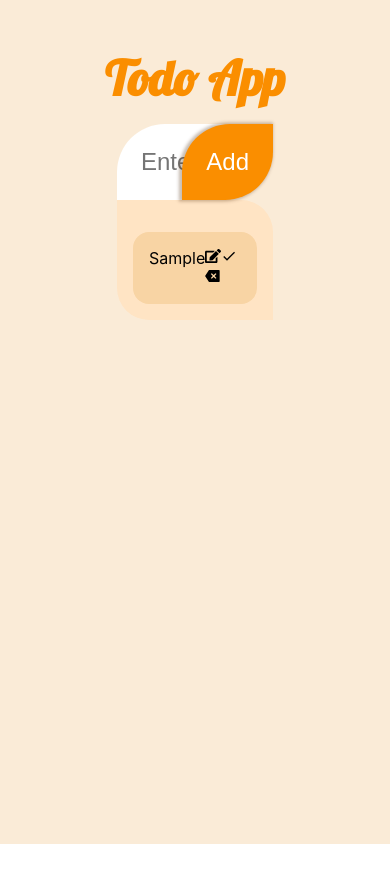
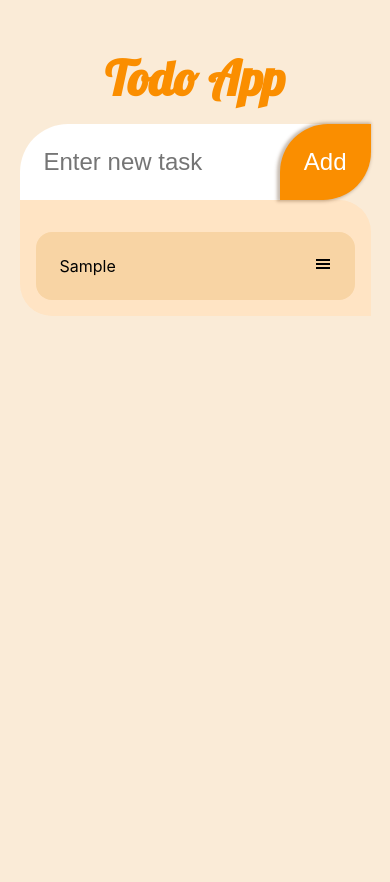
Before and after one commit to Vastro-lorde/S-TodoApp, a React (Create React App) app: page / in a window 390 px wide. Both pictures are taken after typing "Sample" into the empty fields and a click on the button "Add". Shown: the top 882 px of the page. Before the commit the page ends 844 px from the top, so only its background shows below. Built offline with nearby package versions, Linux system fonts and the light colour scheme.

Commit message:
added functions for setting done and deleting a task

```diff
--- a/src/Components/Main/InputField/InputField.module.css
+++ b/src/Components/Main/InputField/InputField.module.css
@@ -41,3 +41,16 @@
 .inputSubmit:active {
   box-shadow: -0.1rem 0 0.2rem 0.1rem rgba(74, 38, 0, 0.1);
 }
+
+/* Medium devices (landscape tablets, 768px and up) */
+@media only screen and (max-width: 768px) {
+  .taskInput {
+    width: 60%;
+  }
+}
+
+@media only screen and (max-width: 600px) {
+  .taskInput {
+    width: 90%;
+  }
+}
--- a/src/Components/Main/Task/Task.module.css
+++ b/src/Components/Main/Task/Task.module.css
@@ -5,4 +5,50 @@
   justify-content: space-between;
   margin-top: 1rem;
   padding: 1rem;
+  transition: all 0.5s ease;
 }
+
+.taskItemIcons,
+.taskItemIconMenu {
+  border-radius: 0.3rem;
+  cursor: pointer;
+  margin-left: 0.5rem;
+  padding: 0.5rem;
+  transition: all 0.5s ease;
+}
+
+.taskItemIcons:hover,
+.taskItemIconMenu:hover {
+  background-color: rgb(192, 110, 3);
+  color: white;
+}
+
+.taskItemIconMenu {
+  display: none;
+}
+
+.taskItemIconsContainer {
+  display: flex;
+}
+
+.taskItemText {
+  flex: 1;
+  padding: 0.5rem;
+  transition: all 0.5s ease;
+}
+
+/* Medium devices (landscape tablets, 768px and up) */
+@media only screen and (max-width: 768px) {
+  .taskItemIconsContainer {
+    flex-direction: column;
+  }
+}
+
+@media only screen and (max-width: 600px) {
+  .taskItemIconsContainer {
+    display: none;
+  }
+  .taskItemIconMenu {
+    display: block;
+  }
+}
--- a/src/Components/Main/Task/Task.tsx
+++ b/src/Components/Main/Task/Task.tsx
@@ -1,9 +1,11 @@
 import React from 'react';
+import { useRef } from 'react';
 import { TaskModel } from '../models/model';
 import TaskCss from './Task.module.css';
 import { FaEdit } from 'react-icons/fa';
 import { MdDone } from 'react-icons/md';
 import { RiDeleteBack2Fill } from 'react-icons/ri';
+import { GiHamburgerMenu } from 'react-icons/gi';
 
 interface Props {
   taskItem: TaskModel;
@@ -12,19 +14,44 @@ interface Props {
 }
 
 const Task: React.FC<Props> = ({ taskItem, tasks, setTasks }) => {
+  const iconsContainer = useRef<HTMLDivElement>(null);
+  const showMenu = () => {
+    if (iconsContainer.current?.style.display === 'flex') {
+      iconsContainer.current.style.display = 'none';
+    } else if (iconsContainer.current?.style.display === '' || iconsContainer.current?.style.display === 'none') {
+      iconsContainer.current.style.display = 'flex';
+    }
+  };
+
+  const changeDone = (id: string) => {
+    setTasks(tasks.map((task) => (task.id === id ? { ...task, done: !task.done } : task)));
+  };
+  const deleteTaskItem = (id: string) => {
+    setTasks(tasks.filter((task) => task.id !== id));
+  };
+  console.log(tasks);
   return (
     <form action='' className={TaskCss.taskItem}>
+      {taskItem.done ? (
+        <s className={TaskCss.taskItemText}>{taskItem.task}</s>
+      ) : (
         <span className={TaskCss.taskItemText}>{taskItem.task}</span>
-      <div className={TaskCss.taskItemIcons}>
-        <span>
+      )}
+      <div>
+        <span className={TaskCss.taskItemIconMenu} onClick={showMenu}>
+          <GiHamburgerMenu />
+        </span>
+        <div className={TaskCss.taskItemIconsContainer} ref={iconsContainer}>
+          <span className={TaskCss.taskItemIcons}>
             <FaEdit />
           </span>
-        <span>
+          <span className={TaskCss.taskItemIcons} onClick={() => changeDone(taskItem.id)}>
             <MdDone />
           </span>
-        <span>
+          <span className={TaskCss.taskItemIcons} onClick={() => deleteTaskItem(taskItem.id)}>
             <RiDeleteBack2Fill />
           </span>
+        </div>
       </div>
     </form>
   );
--- a/src/Components/Main/Todo.module.css
+++ b/src/Components/Main/Todo.module.css
@@ -6,7 +6,7 @@
   flex-direction: column;
   align-items: center;
   width: 100vw;
-  height: 100vh;
+  height: 200vh;
 }
 
 .heading {
--- a/src/Components/Main/Todo.tsx
+++ b/src/Components/Main/Todo.tsx
@@ -22,8 +22,6 @@ function Todo() {
       setTask('');
     }
   };
-
-  console.log(tasks);
   return (
     <div className={TodoCss.App}>
       <span className={TodoCss.heading}>Todo App</span>
--- a/src/Components/Main/TodoList/TodoList.module.css
+++ b/src/Components/Main/TodoList/TodoList.module.css
@@ -3,4 +3,18 @@
   border-radius: 0 2rem 0 2rem;
   padding: 1rem;
   width: 40%;
+  transition: 2s ease;
 }
+
+/* Medium devices (landscape tablets, 768px and up) */
+@media only screen and (max-width: 768px) {
+  .todoList {
+    width: 60%;
+  }
+}
+
+@media only screen and (max-width: 600px) {
+  .todoList {
+    width: 90%;
+  }
+}
```
Lines whose indentation alone changed are shown as unchanged.
